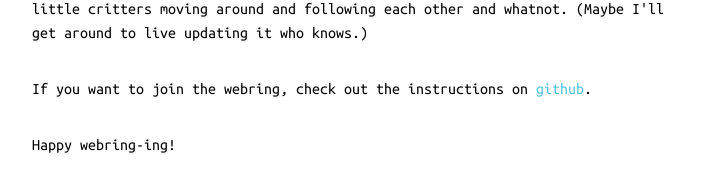
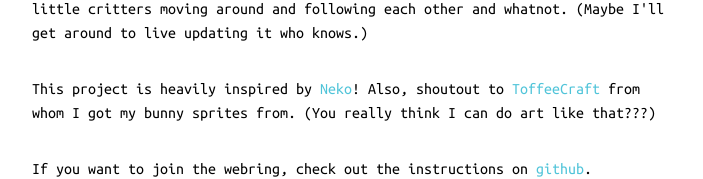
Before and after one commit to a1ts-a1t/alts-alt.website, a React app: page /projects/kennel-club in a window 1280 px wide. Shown: the part 971-1150 px from the top of the page, without its empty margins (288-991 px from the left). Built offline with nearby package versions, Linux system fonts and the light colour scheme; no server answers.

Commit message:
docs: add more info to the kennel club page

```diff
--- a/src/components/projects/kennel-club/KennelClub.tsx
+++ b/src/components/projects/kennel-club/KennelClub.tsx
@@ -50,7 +50,7 @@ export const KennelClub: React.FC = () => {
     if (isError) {
         return (
             <div className='border-text flex aspect-square size-full flex-col items-center justify-center border-2'>
-                <ImageSuspense alt="Kennel Club" src="https://alts-alt.online/api/kennel-club/img" />
+                <ImageSuspense alt="Kennel Club webring represented by a series of creatures in a container" src="https://alts-alt.online/api/kennel-club/img" />
             </div>
         );
     }
--- a/src/routes/projects/KennelClubPage.tsx
+++ b/src/routes/projects/KennelClubPage.tsx
@@ -13,6 +13,7 @@ const KennelClubPage: React.FC = () => {
             <div className='flex w-full flex-col gap-y-8'>
                 <h2 className='text-secondary text-2xl'>What is this?</h2>
                 <p>I wanted to make a webring for my friends! And for whatever reason, I wanted all the websites to be represented by little creatures running around all over the place. This is that! If you refresh the page, the kennel should update with the little critters moving around and following each other and whatnot. (Maybe I&apos;ll get around to live updating it who knows.)</p>
+                <p>This project is heavily inspired by <Link className='text-enabled hover:underline hover:underline-offset-2' target='_blank' rel='noopener noreferrer' to='https://en.wikipedia.org/wiki/Neko_(software)'>Neko</Link>! Also, shoutout to <Link className='text-enabled hover:underline hover:underline-offset-2' target='_blank' rel='noopener noreferrer' to='https://toffeecraft.itch.io/bunny-animations-pixel-white'>ToffeeCraft</Link> from whom I got my bunny sprites from. (You really think I can do art like that???)</p>
                 <p>If you want to join the webring, check out the instructions on <Link className='text-enabled hover:underline hover:underline-offset-2' target='_blank' rel='noopener noreferrer' to='https://github.com/a1ts-a1t/kennel-club/CONTRIBUTING.md'>github</Link>.</p>
                 <p>Happy webring-ing!</p>
             </div>
```
